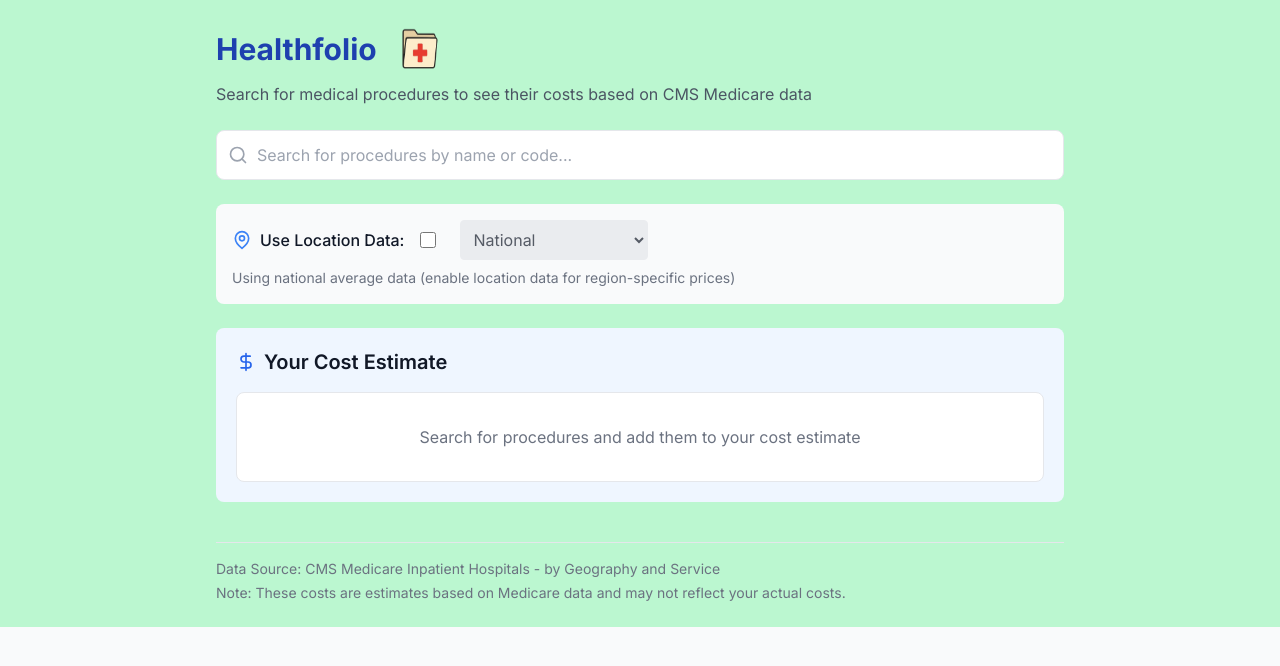
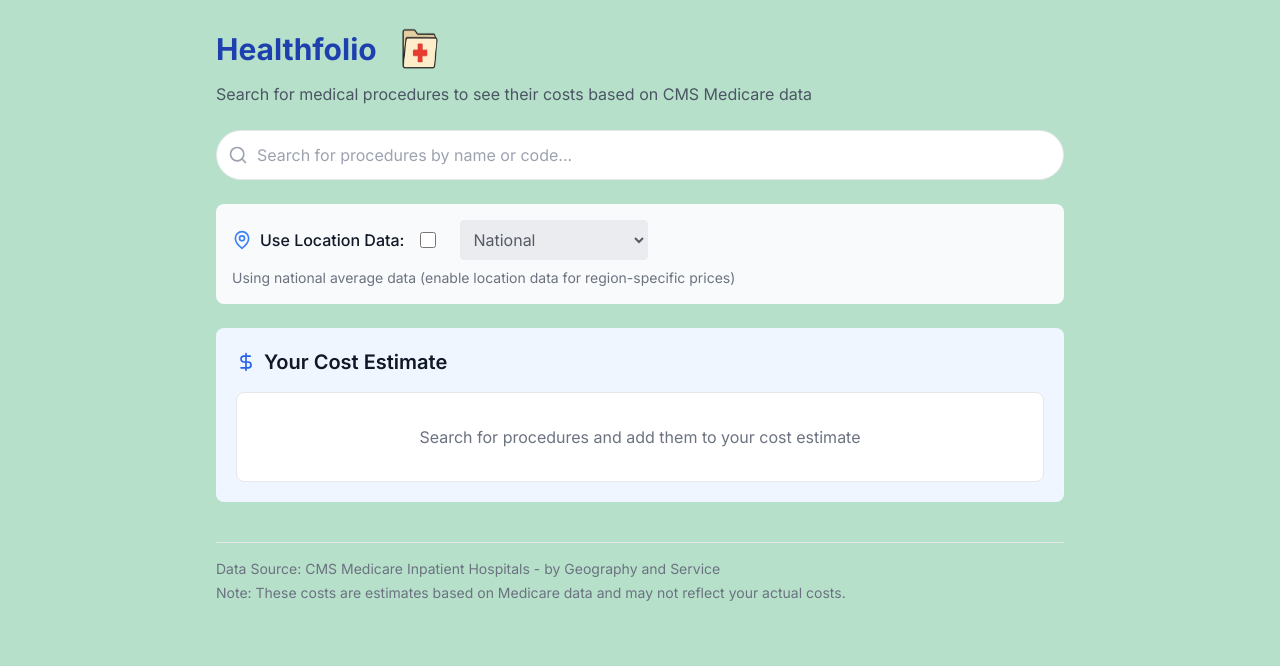
Before and after one commit to jp1014506/Healthfolio, a React (Create React App) app in the folder healthfolio/: page / in a window 1280 px wide. Shown: the top 666 px of the page. Built offline with nearby package versions, Linux system fonts and the light colour scheme.

Commit message:
Color tbd

```diff
--- a/healthfolio/src/App.js
+++ b/healthfolio/src/App.js
@@ -3,7 +3,7 @@ import TheBigBabe from './components/TheBigBabe';
 
 function App() {
   return (
-    <div className="App h-dvh h-full bg-green-200">
+    <div className="App h-dvh" style = {{ backgroundColor: "#B6E0CA"}}>
       <TheBigBabe />
     </div>
   );
--- a/healthfolio/src/components/TheBigBabe.js
+++ b/healthfolio/src/components/TheBigBabe.js
@@ -107,7 +107,7 @@ export default function MedicalCostLookup() {
   };
 
   return (
-    <div className="max-w-4xl mx-auto p-6 h-full bg-green-200">
+    <div className="max-w-4xl mx-auto p-6 h-full">
       <header className="pb-6">
         <div className = "flex items-center space-x-4">
           <h1 className="text-3xl font-bold text-blue-800">Healthfolio</h1>
@@ -135,7 +135,7 @@ export default function MedicalCostLookup() {
                 value={searchTerm}
                 onChange={(e) => setSearchTerm(e.target.value)}
                 placeholder="Search for procedures by name or code..."
-                className="w-full pl-10 pr-4 py-3 border rounded-lg focus:outline-none focus:ring-2 focus:ring-blue-500"
+                className="w-full pl-10 pr-4 py-3 border rounded-full focus:outline-none focus:ring-2 focus:ring-blue-500"
               />
             </div>
           </div>
```
